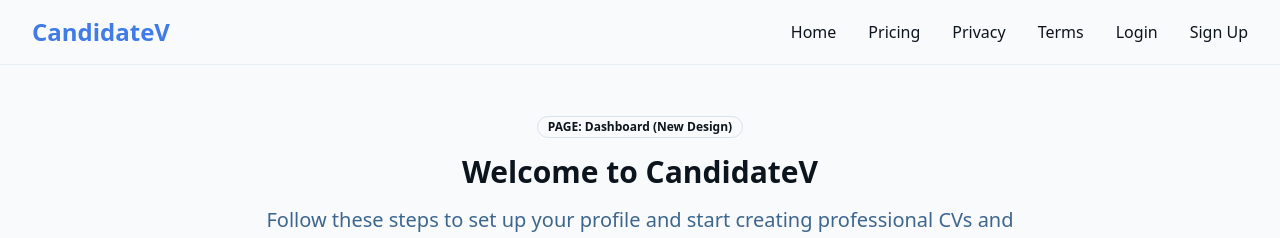
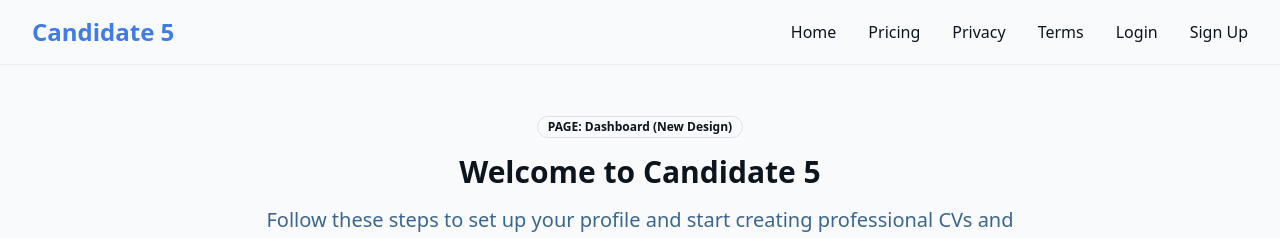
Before and after one commit to Kunle123/C5Frontend, a React (Vite) app in the folder frontend/: page /dashboard-new in a window 1280 px wide. Shown: the top 238 px of the page. Built offline with nearby package versions, Linux system fonts and the light colour scheme; no server answers.

Commit message:
chore: replace all 'CandidateV' labels/titles with 'Candidate 5' across all main frontend pages and components

```diff
--- a/frontend/src/components/Dashboard.tsx
+++ b/frontend/src/components/Dashboard.tsx
@@ -190,7 +190,7 @@ export const Dashboard = () => {
             PAGE: Dashboard
           </Badge>
           <h2 className="text-3xl font-bold text-foreground mb-4">
-            Welcome to CandidateV
+            Welcome to Candidate 5
           </h2>
           <p className="text-xl text-muted-foreground max-w-3xl mx-auto">
             Follow these steps to set up your profile and start creating professional
--- a/frontend/src/components/Layout.tsx
+++ b/frontend/src/components/Layout.tsx
@@ -54,7 +54,7 @@ const Layout: React.FC<{ children: React.ReactNode }> = ({ children }) => {
           cursor="pointer"
           _hover={{ color: 'white' }}
         >
-          CandidateV
+          Candidate 5
         </Box>
         <Box display={{ base: 'block', md: 'none' }}>
           <IconButton
--- a/frontend/src/components/Navigation.tsx
+++ b/frontend/src/components/Navigation.tsx
@@ -33,7 +33,7 @@ export function Navigation() {
             className="text-2xl font-bold text-primary cursor-pointer"
             onClick={() => navigate("/")}
           >
-            CandidateV
+            Candidate 5
           </div>
           {isLoggedIn ? (
             <div className="flex items-center space-x-2 relative">
--- a/frontend/src/pages/DashboardNew.tsx
+++ b/frontend/src/pages/DashboardNew.tsx
@@ -140,7 +140,7 @@ const DashboardNew = () => {
             PAGE: Dashboard (New Design)
           </Badge>
           <h2 className="text-3xl font-bold text-foreground mb-4">
-            Welcome to CandidateV
+            Welcome to Candidate 5
           </h2>
           <p className="text-xl text-muted-foreground max-w-3xl mx-auto">
             Follow these steps to set up your profile and start creating professional
--- a/frontend/src/pages/HighConvertingLanding.tsx
+++ b/frontend/src/pages/HighConvertingLanding.tsx
@@ -8,7 +8,7 @@ const testimonials = [
   {
     name: 'Sarah K.',
     role: 'Marketing Manager',
-    quote: 'CandidateV is a game-changer! I landed three interviews in my first week using it. The tailored CVs make a huge difference.',
+    quote: 'Candidate 5 is a game-changer! I landed three interviews in my first week using it. The tailored CVs make a huge difference.',
     avatar: '',
     rating: 5,
   },
@@ -34,7 +34,7 @@ const faqs = [
     a: 'Your Career Arc™ is your private, intelligent career repository. Upload your CVs or add experiences, and our AI structures and stores your data for future applications.'
   },
   {
-    q: 'Is my data secure with CandidateV?',
+    q: 'Is my data secure with Candidate 5?',
     a: 'Absolutely. Your data is encrypted and never shared. You have full control over your Career Arc™.'
   },
   {
@@ -46,7 +46,7 @@ const faqs = [
     a: 'Our AI analyzes your Arc and the job description to generate optimized, personalized documents for each application.'
   },
   {
-    q: 'Can I edit the documents generated by CandidateV?',
+    q: 'Can I edit the documents generated by Candidate 5?',
     a: 'Yes! You can review and edit any generated CV or cover letter before downloading.'
   },
   {
@@ -105,10 +105,10 @@ const HighConvertingLanding: React.FC = () => {
       <Flex direction={{ base: 'column', md: 'row' }} align="center" justify="space-between" px={{ base: 2, sm: 4, md: 16 }} py={{ base: 8, md: 16 }} bg="white">
         <VStack align="start" spacing={6} maxW={{ base: '100%', md: 'lg' }} w="100%">
           <Heading as="h1" textStyle="h1" fontSize={{ base: '2xl', sm: '3xl', md: '5xl' }} fontWeight="bold" color="navy">
-            Stop Rewriting, Start Applying: Land Your Dream Job Faster with CandidateV.
+            Stop Rewriting, Start Applying: Land Your Dream Job Faster with Candidate 5.
           </Heading>
           <Text fontSize={{ base: 'md', md: 'xl' }} color="slate">
-            Tired of endless CV tweaks for every job? CandidateV's AI uses your unique career history—your personal Career Arc™—to craft perfectly tailored CVs and cover letters in minutes, so you get noticed by employers.
+            Tired of endless CV tweaks for every job? Candidate 5's AI uses your unique career history—your personal Career Arc™—to craft perfectly tailored CVs and cover letters in minutes, so you get noticed by employers.
           </Text>
           <HStack spacing={4} flexWrap="wrap">
             <Button colorScheme="brand" variant="solid" size={{ base: 'md', md: 'lg' }} borderRadius="md" leftIcon={<FaRocket />}>Create Your Free Account</Button>
@@ -135,9 +135,9 @@ const HighConvertingLanding: React.FC = () => {
 
       {/* 3. Problem / Solution Section */}
       <Box py={{ base: 8, md: 16 }} px={{ base: 2, sm: 4, md: 16 }} textAlign="center">
-        <Heading as="h2" textStyle="h2" fontSize={{ base: 'xl', md: '2xl', lg: '4xl' }} mb={4} color="navy">The Job Application Grind is Real. CandidateV is Your Way Out.</Heading>
+        <Heading as="h2" textStyle="h2" fontSize={{ base: 'xl', md: '2xl', lg: '4xl' }} mb={4} color="navy">The Job Application Grind is Real. Candidate 5 is Your Way Out.</Heading>
         <Text fontSize={{ base: 'md', md: 'lg' }} color="slate" maxW="2xl" mx="auto">
-          Spending hours tailoring your CV for each role? Worried your application will get lost in the ATS black hole? Juggling multiple CV versions? It's exhausting and inefficient. CandidateV automates the tedious parts, so you can focus on what matters: acing the interview.
+          Spending hours tailoring your CV for each role? Worried your application will get lost in the ATS black hole? Juggling multiple CV versions? It's exhausting and inefficient. Candidate 5 automates the tedious parts, so you can focus on what matters: acing the interview.
         </Text>
       </Box>
 
@@ -190,7 +190,7 @@ const HighConvertingLanding: React.FC = () => {
           <VStack align="center" spacing={4}>
             <Icon as={FaUserTie} boxSize={12} color={accent} />
             <Heading as="h4" size="md" color="navy">Target Your Role</Heading>
-            <Text color="slate">Find a job you love? Simply paste the job description into CandidateV.</Text>
+            <Text color="slate">Find a job you love? Simply paste the job description into Candidate 5.</Text>
           </VStack>
           <VStack align="center" spacing={4}>
             <Icon as={FaMagic} boxSize={12} color={accent} />
@@ -200,14 +200,14 @@ const HighConvertingLanding: React.FC = () => {
         </SimpleGrid>
       </Box>
 
-      {/* 6. Why Choose CandidateV? */}
+      {/* 6. Why Choose Candidate 5? */}
       <Box py={{ base: 8, md: 16 }} px={{ base: 2, sm: 4, md: 16 }}>
-        <Heading as="h2" textStyle="h2" fontSize={{ base: '2xl', md: '4xl' }} mb={12} textAlign="center" color="navy">The CandidateV Advantage: More Than Just a CV Builder</Heading>
+        <Heading as="h2" textStyle="h2" fontSize={{ base: '2xl', md: '4xl' }} mb={12} textAlign="center" color="navy">The Candidate 5 Advantage: More Than Just a CV Builder</Heading>
         <SimpleGrid columns={{ base: 1, md: 4 }} spacing={{ base: 6, md: 10 }}>
           <VStack align="center" spacing={4} bg={cardBg} p={6} borderRadius="md" boxShadow="md">
             <Icon as={FaBrain} boxSize={10} color={accent} />
             <Heading as="h4" size="md" color="navy">Intelligent Personalization</Heading>
-            <Text color="slate">Go beyond templates. CandidateV uses your unique Career Arc™ to create genuinely bespoke applications that reflect your true value.</Text>
+            <Text color="slate">Go beyond templates. Candidate 5 uses your unique Career Arc™ to create genuinely bespoke applications that reflect your true value.</Text>
           </VStack>
           <VStack align="center" spacing={4} bg={cardBg} p={6} borderRadius="md" boxShadow="md">
             <Icon as={FaClock} boxSize={10} color={accent} />
@@ -285,7 +285,7 @@ const HighConvertingLanding: React.FC = () => {
       <Box py={{ base: 8, md: 16 }} px={{ base: 2, sm: 4, md: 16 }} bgGradient="linear(to-r, brand.400, brand.600)">
         <VStack spacing={6} align="center" color="white">
           <Heading as="h2" textStyle="h1" fontSize={{ base: '2xl', md: '4xl' }}>Ready to Transform Your Job Search?</Heading>
-          <Text fontSize={{ base: 'md', md: 'xl' }}>Stop letting tedious applications hold you back. Join CandidateV today and start applying smarter, faster, and with more confidence.</Text>
+          <Text fontSize={{ base: 'md', md: 'xl' }}>Stop letting tedious applications hold you back. Join Candidate 5 today and start applying smarter, faster, and with more confidence.</Text>
           <Button size={{ base: 'md', md: 'lg' }} colorScheme="whiteAlpha" bg="white" color="brand.600" _hover={{ bg: 'brand.50' }} px={10} py={6} fontSize={{ base: 'md', md: 'xl' }} borderRadius="md">Sign Up for Your Free Trial Now</Button>
           <Text fontSize={{ base: 'xs', md: 'sm' }}>No credit card required for trial. Takes less than 2 minutes to get started.</Text>
         </VStack>
@@ -306,7 +306,7 @@ const HighConvertingLanding: React.FC = () => {
             <Icon as={FaBrain} color="brand.400" />
             <Icon as={FaUserShield} color="brand.400" />
           </HStack>
-          <Text fontSize="sm" color="slate">© {new Date().getFullYear()} CandidateV. All Rights Reserved.</Text>
+          <Text fontSize="sm" color="slate">© {new Date().getFullYear()} Candidate 5. All Rights Reserved.</Text>
         </Flex>
       </Box>
     </Box>
```
